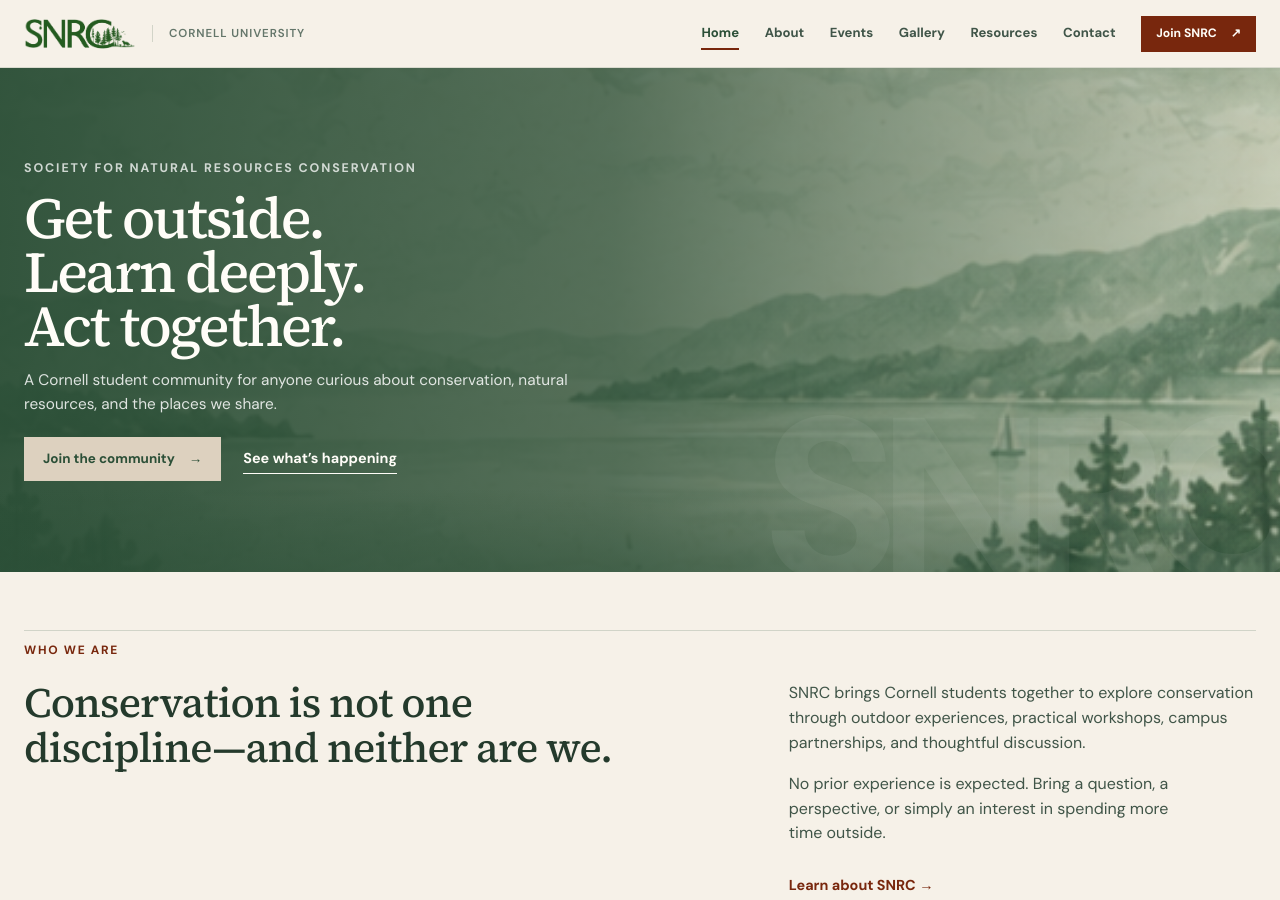
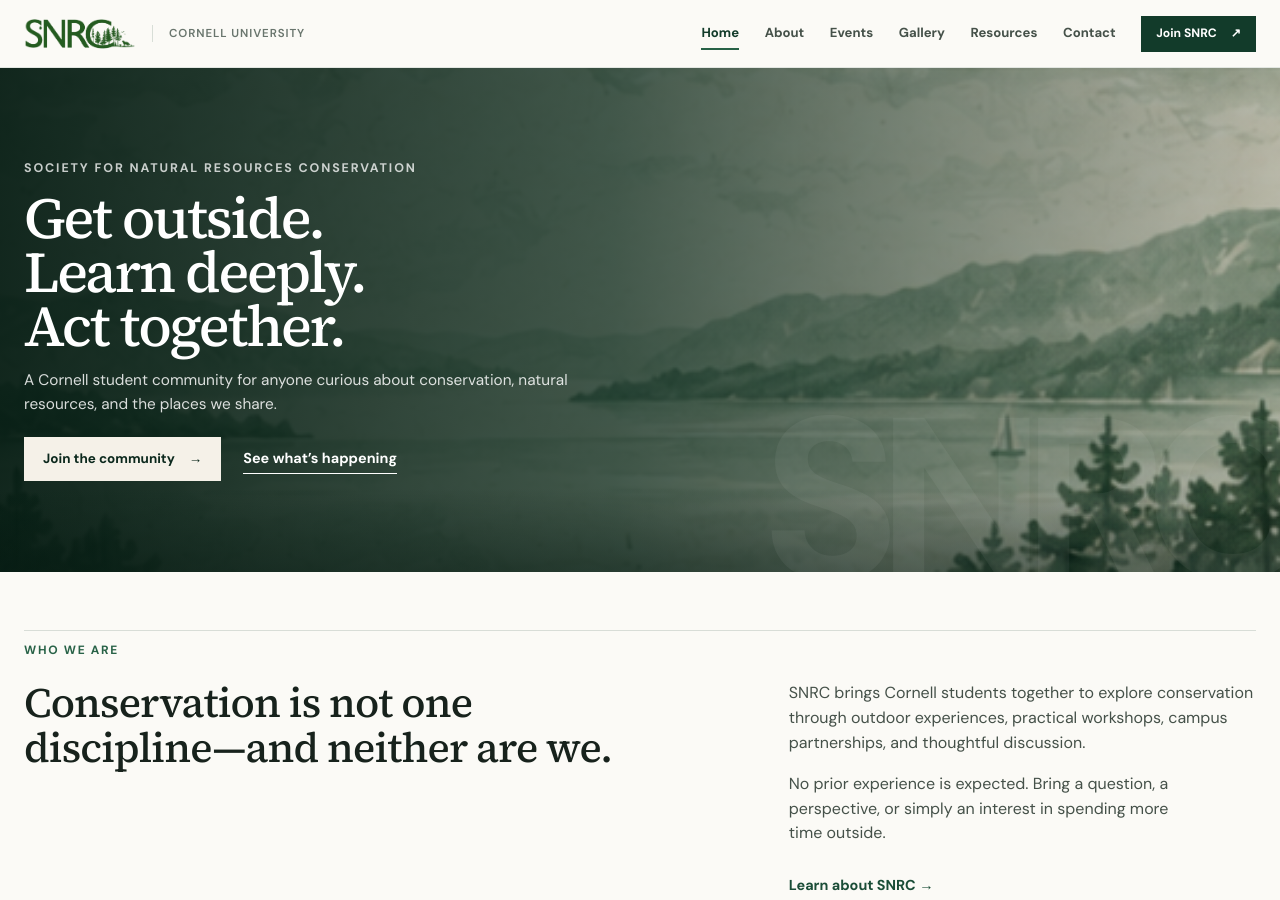
Before and after one commit to cornellsnrc/cornellsnrc.github.io, a Jekyll site: the page built from index.html, in a window 1280 px wide and 900 px high. Built offline with Jekyll 4.4.1, drawn with Linux system fonts in a browser that asks for light colours.

Commit message:
Revert attached color palette

```diff
--- a/_layouts/default.html
+++ b/_layouts/default.html
@@ -3,7 +3,7 @@
   <head>
     <meta charset="utf-8">
     <meta name="viewport" content="width=device-width, initial-scale=1">
-    <meta name="theme-color" content="#2B4F37">
+    <meta name="theme-color" content="#123b2a">
     <link rel="preconnect" href="https://fonts.googleapis.com">
     <link rel="preconnect" href="https://fonts.gstatic.com" crossorigin>
     <link href="https://fonts.googleapis.com/css2?family=DM+Sans:wght@400;500;600;700&family=Source+Serif+4:opsz,wght@8..60,500;8..60,600&display=swap" rel="stylesheet">
--- a/assets/css/main.css
+++ b/assets/css/main.css
@@ -1,23 +1,17 @@
 :root {
-  --brunswick-green: #2b4f37;
-  --russian-green: #638d6f;
-  --jet-stream: #b3d2ba;
-  --dust-storm: #ddd1bf;
-  --smokey-topaz: #78270d;
-  --forest-950: var(--brunswick-green);
-  --forest-900: var(--brunswick-green);
-  --forest-800: var(--brunswick-green);
-  --forest-700: var(--brunswick-green);
-  --moss: var(--russian-green);
-  --cream: var(--dust-storm);
-  --paper: #f6f1e8;
-  --white: #fffdf8;
-  --ink: #243a2c;
-  --text: #405548;
-  --muted: #64766a;
-  --accent: var(--smokey-topaz);
-  --line: rgba(43, 79, 55, 0.18);
-  --shadow: 0 18px 45px rgba(43, 79, 55, 0.12);
+  --forest-950: #0b281c;
+  --forest-900: #123b2a;
+  --forest-800: #1a4d37;
+  --forest-700: #286247;
+  --moss: #728a55;
+  --cream: #f5f1e8;
+  --paper: #fbfaf6;
+  --white: #ffffff;
+  --ink: #17221c;
+  --text: #455149;
+  --muted: #69756d;
+  --line: rgba(18, 59, 42, 0.15);
+  --shadow: 0 18px 45px rgba(9, 40, 28, 0.11);
   --content: 1380px;
   --serif: "Source Serif 4", Georgia, serif;
   --sans: "DM Sans", Arial, sans-serif;
@@ -50,7 +44,7 @@
 h2 { font-size: clamp(1.65rem, 2.6vw, 2.55rem); letter-spacing: -0.022em; }
 h3 { font-size: 1.22rem; }
 p { text-wrap: pretty; }
-:focus-visible { outline: 3px solid var(--accent); outline-offset: 4px; }
+:focus-visible { outline: 3px solid #d69c35; outline-offset: 4px; }
 
 .skip-link {
   position: fixed;
@@ -66,10 +60,10 @@
 .skip-link:focus { transform: none; }
 .content-width { width: min(var(--content), calc(100% - 48px)); margin-inline: auto; }
 .section { padding-block: clamp(38px, 4.5vw, 62px); }
-.section-soft { background: var(--jet-stream); }
+.section-soft { background: #eef0e8; }
 .eyebrow {
   margin-bottom: 12px;
-  color: var(--accent);
+  color: var(--forest-700);
   font-size: 0.78rem;
   font-weight: 700;
   letter-spacing: 0.15em;
@@ -83,8 +77,8 @@
   align-items: center;
   justify-content: center;
   gap: 14px;
-  border: 1px solid var(--accent);
-  background: var(--accent);
+  border: 1px solid var(--forest-900);
+  background: var(--forest-900);
   color: var(--white);
   font-size: 0.84rem;
   font-weight: 700;
@@ -92,7 +86,7 @@
   text-decoration: none;
   transition: transform 180ms ease, background 180ms ease, color 180ms ease;
 }
-.button:hover { border-color: var(--brunswick-green); background: var(--brunswick-green); transform: translateY(-2px); }
+.button:hover { background: var(--forest-950); transform: translateY(-2px); }
 .button-light { border-color: var(--cream); background: var(--cream); color: var(--forest-950); }
 .button-light:hover { background: var(--white); }
 .button-small { min-height: 36px; padding: 8px 14px; font-size: 0.76rem; }
@@ -100,12 +94,12 @@
   width: fit-content;
   padding-block: 4px;
   border-bottom: 1px solid currentColor;
-  color: var(--accent);
+  color: var(--forest-800);
   font-size: 0.9rem;
   font-weight: 700;
   text-decoration: none;
 }
-.text-link:hover { color: var(--brunswick-green); }
+.text-link:hover { color: var(--forest-950); }
 .text-link-light { color: var(--white); }
 
 /* Header */
@@ -114,12 +108,12 @@
   z-index: 100;
   top: 0;
   height: 68px;
-  border-bottom: 1px solid rgba(43, 79, 55, 0.14);
-  background: rgba(246, 241, 232, 0.95);
+  border-bottom: 1px solid rgba(18, 59, 42, 0.1);
+  background: rgba(251, 250, 246, 0.94);
   backdrop-filter: blur(16px);
   transition: box-shadow 180ms ease;
 }
-.site-header.scrolled { box-shadow: 0 8px 30px rgba(43, 79, 55, 0.12); }
+.site-header.scrolled { box-shadow: 0 8px 30px rgba(11, 40, 28, 0.08); }
 .header-inner {
   width: min(1400px, calc(100% - 48px));
   height: 100%;
@@ -149,7 +143,7 @@
   left: 0;
   height: 1.5px;
   transform: scaleX(0);
-  background: var(--accent);
+  background: var(--forest-700);
   transition: transform 160ms ease;
 }
 .site-nav > a:not(.button):hover::after,
@@ -165,7 +159,7 @@
   display: flex;
   align-items: center;
   background:
-    linear-gradient(90deg, rgba(43, 79, 55, 0.96) 0%, rgba(43, 79, 55, 0.79) 48%, rgba(99, 141, 111, 0.3) 100%),
+    linear-gradient(90deg, rgba(6, 29, 20, 0.95) 0%, rgba(9, 41, 29, 0.76) 48%, rgba(9, 39, 28, 0.25) 100%),
     url('../images/brand/forest-banner.png') center / cover no-repeat;
   color: var(--white);
 }
@@ -174,7 +168,7 @@
   position: absolute;
   inset: auto 0 0;
   height: 84px;
-  background: linear-gradient(to top, rgba(43, 79, 55, 0.48), transparent);
+  background: linear-gradient(to top, rgba(5, 25, 17, 0.45), transparent);
 }
 .hero-copy { position: relative; z-index: 2; padding-block: 42px; }
 .hero-copy h1 { max-width: 690px; margin-bottom: 16px; color: var(--white); font-size: clamp(2.75rem, 4.5vw, 4.55rem); letter-spacing: -0.04em; line-height: 0.94; }
@@ -194,25 +188,25 @@
   line-height: 1;
 }
 .section-label { margin-bottom: 20px; border-top: 1px solid var(--line); }
-.section-label span { display: inline-block; padding-top: 10px; color: var(--accent); font-size: 0.75rem; font-weight: 700; letter-spacing: 0.14em; text-transform: uppercase; }
+.section-label span { display: inline-block; padding-top: 10px; color: var(--forest-700); font-size: 0.75rem; font-weight: 700; letter-spacing: 0.14em; text-transform: uppercase; }
 .intro-grid { display: grid; grid-template-columns: minmax(0, 1.2fr) minmax(340px, 0.8fr); gap: clamp(36px, 5vw, 72px); align-items: start; }
 .display-heading { margin: 0; font-size: clamp(2rem, 3.25vw, 3.35rem); }
 .body-copy p { font-size: 1rem; }
 .body-copy .text-link { margin-top: 8px; display: inline-block; }
 .program-section { background: var(--forest-950); color: rgba(255, 255, 255, 0.72); }
 .program-section h2, .program-section h3 { color: var(--white); }
-.program-section .eyebrow { color: var(--jet-stream); }
+.program-section .eyebrow { color: #afc491; }
 .section-heading-row { margin-bottom: clamp(24px, 3vw, 36px); display: grid; grid-template-columns: minmax(0, 1.1fr) minmax(280px, 0.55fr); gap: 38px; align-items: end; }
 .section-heading-row h2 { margin-bottom: 0; }
 .section-heading-row > p { margin-bottom: 6px; }
 .program-grid { display: grid; grid-template-columns: repeat(4, 1fr); border-top: 1px solid rgba(255, 255, 255, 0.18); border-left: 1px solid rgba(255, 255, 255, 0.18); }
 .program-card { min-height: 270px; padding: 20px; border-right: 1px solid rgba(255, 255, 255, 0.18); border-bottom: 1px solid rgba(255, 255, 255, 0.18); }
-.program-number { display: block; margin-bottom: 22px; color: var(--jet-stream); font-size: 0.72rem; font-weight: 700; letter-spacing: 0.14em; }
+.program-number { display: block; margin-bottom: 22px; color: #afc491; font-size: 0.72rem; font-weight: 700; letter-spacing: 0.14em; }
 .program-card h3 { margin-bottom: 12px; }
 .program-card > p { font-size: 0.88rem; }
 .program-card ul { margin: 14px 0 0; padding: 10px 0 0; border-top: 1px solid rgba(255, 255, 255, 0.14); list-style: none; }
 .program-card li { padding-block: 2px; color: rgba(255, 255, 255, 0.52); font-size: 0.75rem; }
-.split-feature { display: grid; grid-template-columns: 1.15fr 0.85fr; min-height: 300px; background: var(--jet-stream); }
+.split-feature { display: grid; grid-template-columns: 1.15fr 0.85fr; min-height: 300px; background: #e6e9de; }
 .feature-art { min-height: 300px; padding: 34px; display: flex; align-items: center; background: var(--cream); }
 .feature-art img { width: 100%; }
 .feature-copy { padding: clamp(28px, 4vw, 48px); display: flex; flex-direction: column; justify-content: center; }
@@ -233,9 +227,9 @@
 .value-card > span { display: block; margin-bottom: 20px; color: var(--forest-700); font-size: 0.72rem; font-weight: 700; letter-spacing: 0.12em; }
 .officer-grid { display: grid; grid-template-columns: repeat(auto-fit, minmax(230px, 320px)); gap: 18px; }
 .officer-card { background: var(--paper); }
-.officer-photo { aspect-ratio: 4 / 4.25; overflow: hidden; background: var(--russian-green); }
+.officer-photo { aspect-ratio: 4 / 4.25; overflow: hidden; background: #dae1d3; }
 .officer-photo img { width: 100%; height: 100%; object-fit: cover; }
-.officer-photo-placeholder { display: grid; place-items: center; color: rgba(255, 253, 248, 0.58); font-family: var(--serif); font-size: 7rem; }
+.officer-photo-placeholder { display: grid; place-items: center; color: rgba(18, 59, 42, 0.17); font-family: var(--serif); font-size: 7rem; }
 .officer-content { padding: 18px; }
 .officer-role, .event-meta { margin-bottom: 8px; color: var(--forest-700); font-size: 0.76rem; font-weight: 700; letter-spacing: 0.09em; text-transform: uppercase; }
 .officer-content h3 { margin-bottom: 10px; font-size: 1.6rem; }
@@ -254,15 +248,15 @@
 .empty-state h2, .empty-state h3 { font-size: clamp(1.8rem, 3vw, 2.8rem); }
 .empty-state .button { margin-top: 20px; }
 .gallery-grid { display: grid; grid-template-columns: repeat(3, 1fr); gap: 18px; }
-.gallery-item { position: relative; aspect-ratio: 4 / 3; overflow: hidden; padding: 0; border: 0; background: var(--jet-stream); cursor: zoom-in; }
+.gallery-item { position: relative; aspect-ratio: 4 / 3; overflow: hidden; padding: 0; border: 0; background: #dce2d9; cursor: zoom-in; }
 .gallery-item img { width: 100%; height: 100%; object-fit: cover; transition: transform 350ms ease; }
-.gallery-item span { position: absolute; right: 14px; bottom: 14px; padding: 7px 10px; background: rgba(43, 79, 55, 0.9); color: var(--white); font-size: 0.72rem; font-weight: 700; opacity: 0; transition: opacity 180ms ease; }
+.gallery-item span { position: absolute; right: 14px; bottom: 14px; padding: 7px 10px; background: rgba(11, 40, 28, 0.86); color: white; font-size: 0.72rem; font-weight: 700; opacity: 0; transition: opacity 180ms ease; }
 .gallery-item:hover img { transform: scale(1.035); }
 .gallery-item:hover span { opacity: 1; }
 .lightbox { width: min(1100px, calc(100% - 36px)); max-height: 90svh; padding: 0; border: 0; background: transparent; }
-.lightbox::backdrop { background: rgba(43, 79, 55, 0.94); }
+.lightbox::backdrop { background: rgba(5, 20, 14, 0.9); }
 .lightbox img { max-height: 88svh; margin: auto; object-fit: contain; }
-.lightbox-close { position: fixed; z-index: 2; top: 16px; right: 22px; width: 48px; height: 48px; border: 1px solid rgba(255, 255, 255, 0.4); background: rgba(120, 39, 13, 0.88); color: white; font-size: 2rem; line-height: 1; cursor: pointer; }
+.lightbox-close { position: fixed; z-index: 2; top: 16px; right: 22px; width: 48px; height: 48px; border: 1px solid rgba(255, 255, 255, 0.4); background: rgba(5, 20, 14, 0.7); color: white; font-size: 2rem; line-height: 1; cursor: pointer; }
 .resource-sections { display: grid; gap: 40px; }
 .resource-group { display: grid; grid-template-columns: 0.38fr 1fr; gap: 54px; }
 .resource-group h2 { font-size: 2rem; }
@@ -283,7 +277,7 @@
 .collaboration-callout .button { margin-top: 20px; }
 
 /* Footer */
-.site-footer { background: linear-gradient(rgba(43, 79, 55, 0.91), rgba(43, 79, 55, 0.97)), url('../images/brand/forest-banner.png') center / cover no-repeat; color: rgba(255, 253, 248, 0.78); }
+.site-footer { background: linear-gradient(rgba(8, 34, 24, 0.89), rgba(5, 27, 19, 0.96)), url('../images/brand/forest-banner.png') center / cover no-repeat; color: rgba(255, 255, 255, 0.75); }
 .footer-cta { min-height: 150px; padding-block: 28px; display: grid; grid-template-columns: 1fr auto; gap: 38px; align-items: center; border-bottom: 1px solid rgba(255, 255, 255, 0.17); }
 .footer-cta h2 { margin-bottom: 5px; color: var(--white); font-size: clamp(1.8rem, 2.6vw, 2.65rem); }
 .footer-cta p:last-child { margin-bottom: 0; }
```
